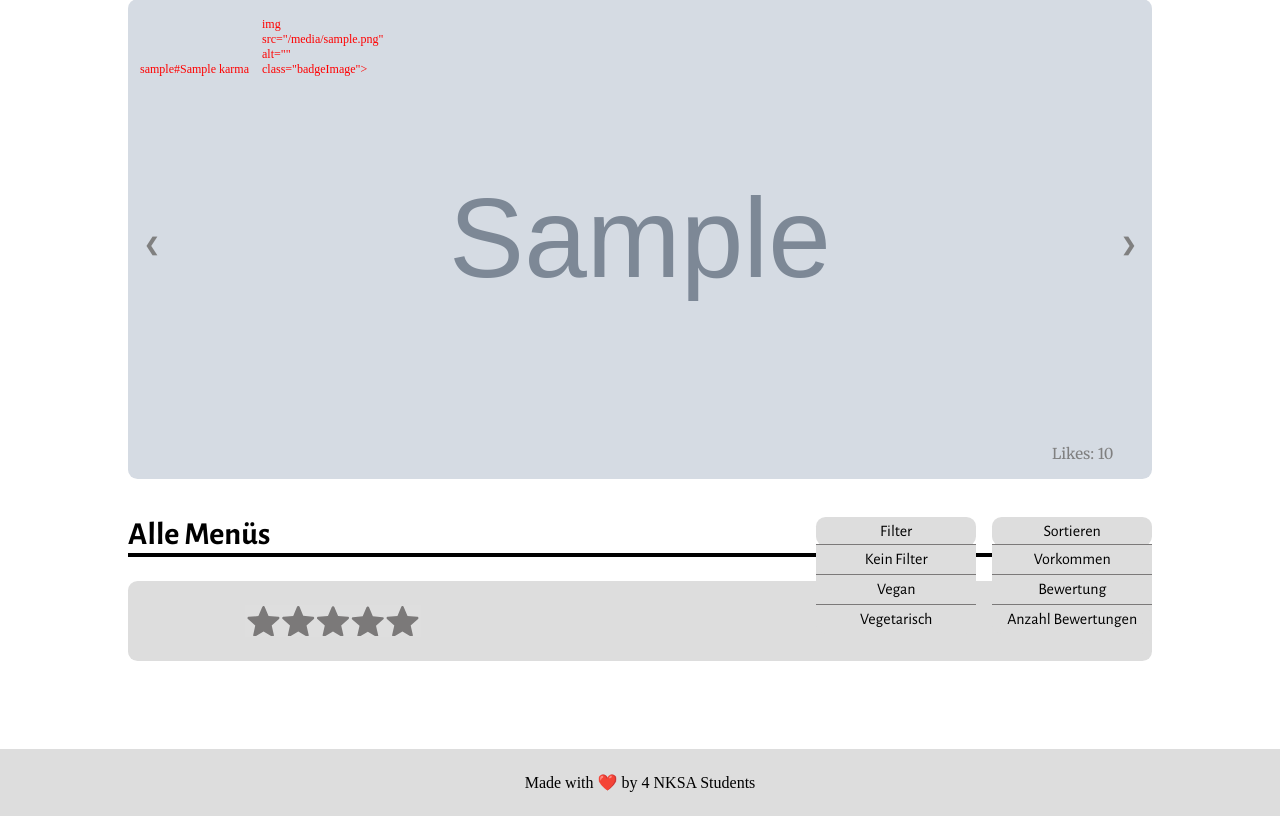
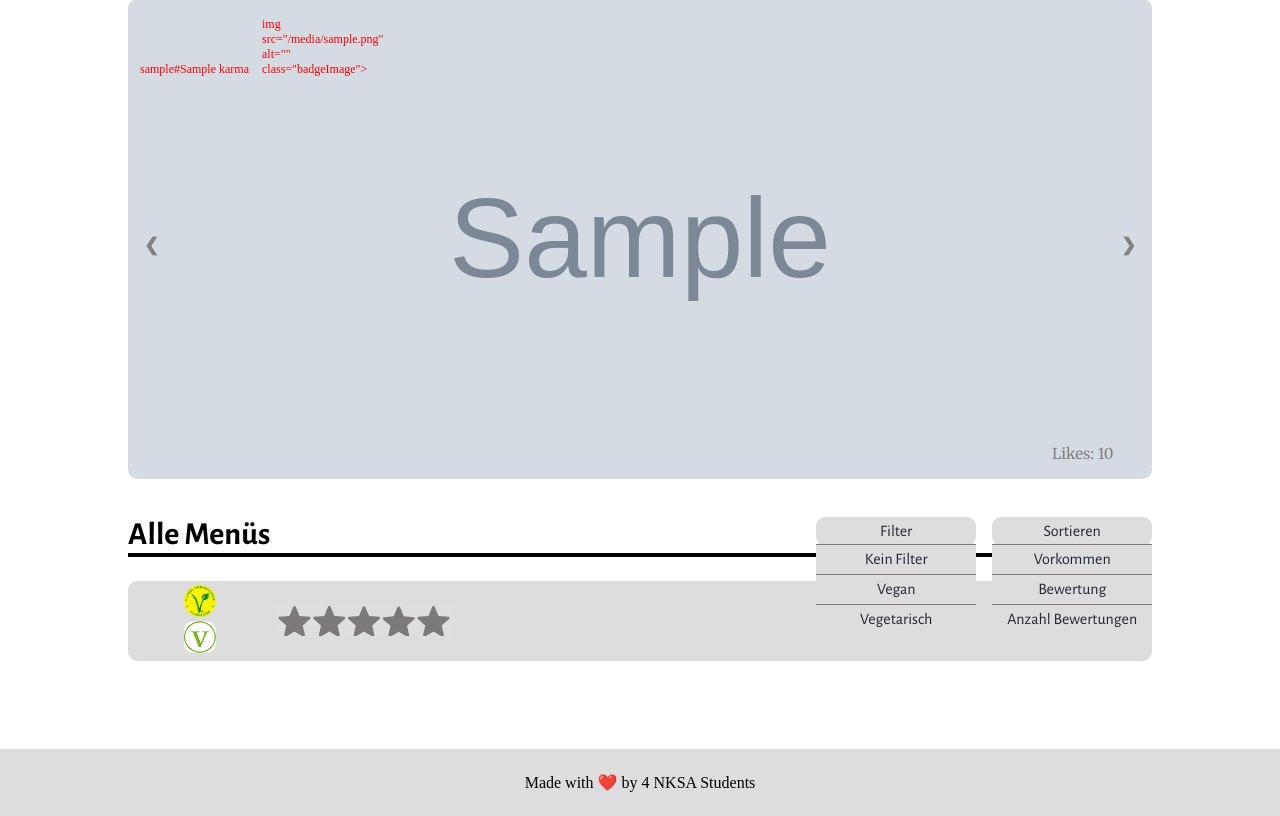
Before and after one commit to LarsZauberer/MensaRating, a Django app: template core/templates/menuType.html in a window 1280 px wide. Shown: the part 374-1190 px from the top of the page. Run offline with Django 4.2, Linux system fonts and the light colour scheme; the template is opened without the code that fills it: most values are stand-ins (such as "Sample title", 1, 10 or a date in 2020); grey boxes marked "Sample" are stand-in pictures.

Commit message:
Revert "Revert "Merge branch 'develop' into RobRob1101/issue49""
This reverts commit 0efd4c6e828b9c6fc6060de5157de3cc72da444e.

```diff
--- a/static/css/main.css
+++ b/static/css/main.css
@@ -2,6 +2,7 @@
     --bgColor: white;
     --accentColor: #dddddd;
     --darkAccentColor: #7b7979;
+    --greyText: #222831;
     --highlightedColor: #ABC270;
     --starYellow: #FED049;
     --red: #DD0000;
@@ -291,8 +292,7 @@
     margin: 0;
 }
 
-.menuListbox #vegivegan-container {
-    display: flex;
+.menuListbox .vegivegan-label {
     width: 2em;
     height: 2em;
 }
```
